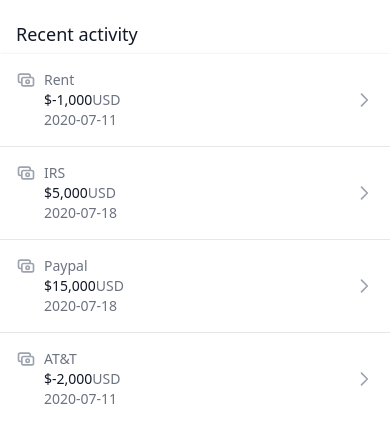
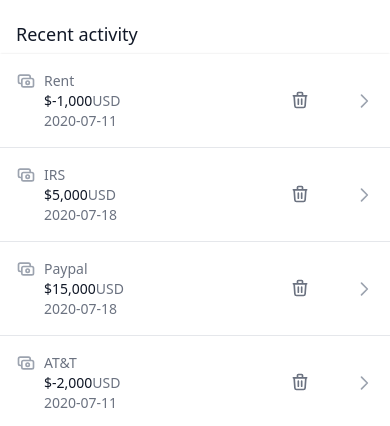
Before and after one commit to tobeyesong/expense-tracker-demo, a React (Create React App) app: page / in a window 390 px wide. Shown: the part 782-1208 px from the top of the page. Built offline with nearby package versions, Linux system fonts and the light colour scheme.

Commit message:
add delete icon on mobile view

```diff
--- a/src/components/TransactionList.js
+++ b/src/components/TransactionList.js
@@ -59,6 +59,16 @@ const TransactionList = () => {
                         </time>
                       </span>
                     </span>
+                    <td className='px-6 py-4 text-sm text-gray-500 whitespace-nowrap md:block'>
+                      <span className='inline-flex items-center p-1 font-medium '>
+                        <Link to={`/transactions/${transaction.id}/delete`}>
+                          <TrashIcon
+                            className='w-5 h-5 rounded-md hover:bg-red-600 hover:text-gray-100'
+                            aria-hidden='true'
+                          />{" "}
+                        </Link>
+                      </span>
+                    </td>
                     <ChevronRightIcon
                       className='flex-shrink-0 w-5 h-5 text-gray-400'
                       aria-hidden='true'
```
